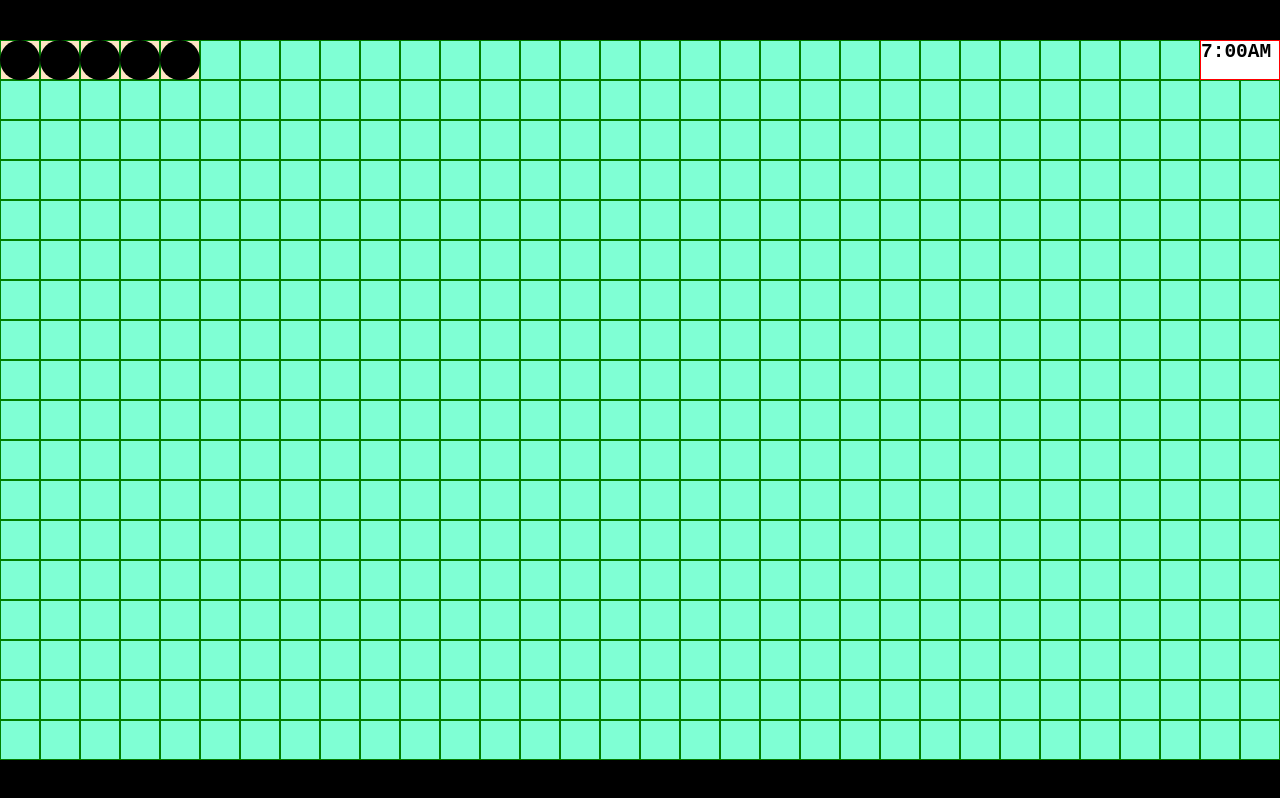
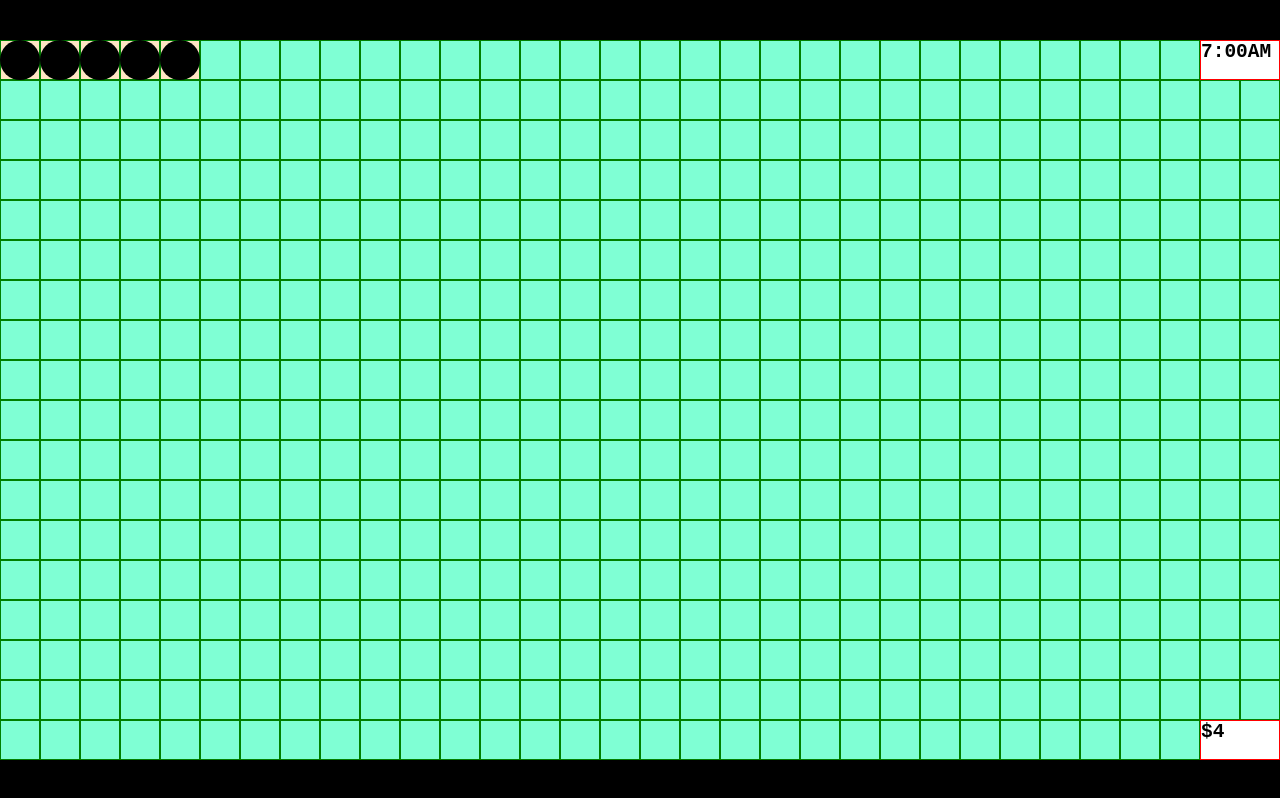
Before and after one commit to JasperCDev/javascript-farm, a website built with Vite: page index.html in a window 1280 px wide. Built offline with nearby package versions, Linux system fonts and the light colour scheme.

Commit message:
currency elem

```diff
--- a/index.html
+++ b/index.html
@@ -20,7 +20,12 @@
   </template>
   <template id="clock-template">
     <div class="clock">
-      <h2 id="clock-label">3:30 PM</h2>
+      <h2 id="clock-label"></h2>
+    </div>
+  </template>
+  <template id="currency-template">
+    <div class="currency">
+      <h2 id="currency-label"></h2>
     </div>
   </template>
   <script type="module" src="/src/main.ts"></script>
--- a/src/index.css
+++ b/src/index.css
@@ -73,4 +73,17 @@ body {
   border: 1px solid red;
   background-color: white;
   font-family: monospace;
+  color: black;
 }
+
+.currency {
+  position: absolute;
+  width: calc(var(--tile-size) * 2);
+  height: var(--tile-size);
+  top: var(--top);
+  left: var(--left);
+  border: 1px solid red;
+  background-color: white;
+  font-family: monospace;
+  color: black;
+}
--- a/src/main.ts
+++ b/src/main.ts
@@ -46,7 +46,21 @@ const objects: Objects = [
       { row: 1, column: 32 },
     ],
   },
+  {
+    id: "currency",
+    row: 18,
+    column: 31,
+    name: "currency",
+    type: "ui",
+    squares: [
+      { row: 18, column: 31 },
+      { row: 18, column: 32 },
+    ],
+  },
 ];
+
+// PLAYER STATE
+let currency = 0;
 
 // ELEMS
 const grid = document.getElementById("grid")!;
@@ -56,7 +70,11 @@ const plantElemTemplate = document.getElementById(
 const clockElemTemplate = document.getElementById(
   "clock-template"
 )! as HTMLTemplateElement;
+const currencyElemTemplate = document.getElementById(
+  "currency-template"
+)! as HTMLTemplateElement;
 let clockLabelElement: HTMLElement;
+let currencyLabelElem: HTMLElement;
 
 // INITIALIZE
 const { gridWidth, gridHeight } = getWidthAndHeight();
@@ -101,7 +119,7 @@ for (let i = 0; i < plants.length; i++) {
 for (let i = 0; i < objects.length; i++) {
   const object = objects[i];
   switch (object.name) {
-    case "clock":
+    case "clock": {
       const objectElem = document
         .importNode(clockElemTemplate.content, true)
         .querySelector(".clock")!;
@@ -114,6 +132,23 @@ for (let i = 0; i < objects.length; i++) {
       );
       grid.appendChild(objectElem);
       clockLabelElement = document.getElementById("clock-label")!;
+      break;
+    }
+    case "currency": {
+      const objectElem = document
+        .importNode(currencyElemTemplate.content, true)
+        .querySelector(".currency")!;
+      objectElem.setAttribute(
+        "style",
+        `
+          --top: ${(object.row - 1) * TILE_SIZE}px;
+          --left: ${(object.column - 1) * TILE_SIZE}px;
+        `
+      );
+      grid.appendChild(objectElem);
+      currencyLabelElem = document.getElementById("currency-label")!;
+      break;
+    }
   }
   for (let j = 0; j < object.squares.length; j++) {
     const coveredSquare = object.squares[j];
@@ -141,6 +176,11 @@ function game(timeStamp: number) {
         .toString()
         .padStart(2, "0")}${amPM}`;
     }
+  }
+
+  currency = currency + 0.01;
+  if (currencyLabelElem) {
+    currencyLabelElem.innerText = "$" + Math.floor(currency);
   }
   requestAnimationFrame(game);
 }
@@ -213,7 +253,7 @@ type Object = {
   row: number;
   column: number;
   type: "ui";
-  name: "clock";
+  name: "clock" | "currency";
   squares: Array<{ row: number; column: number }>;
 };
 type Objects = Array<Object>;
```
